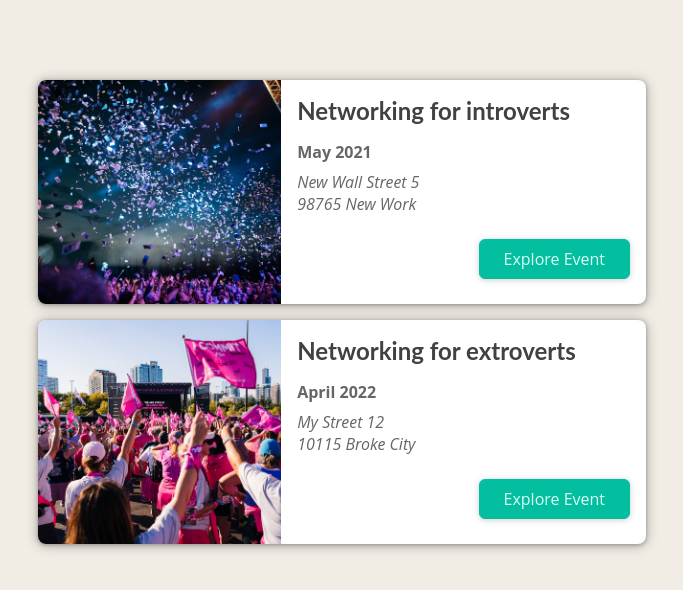
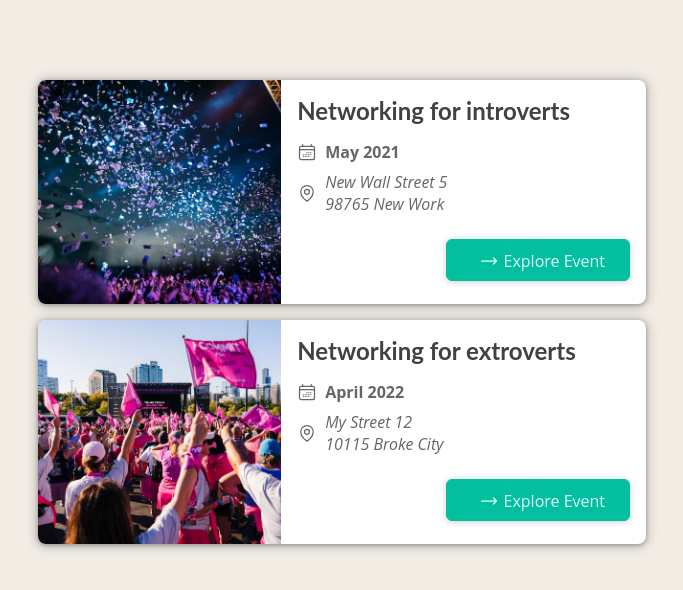
Before and after one commit to ashumsd7/next-project-events-file-based-router, a Next.js app: page / in a window 1280 px wide. Shown: the top 590 px of the page, without its empty margins (298-981 px from the left). Built offline with nearby package versions, Linux system fonts and the light colour scheme.

Commit message:
use icons

```diff
--- a/components/events/event-item.jsx
+++ b/components/events/event-item.jsx
@@ -2,6 +2,9 @@ import React from "react";
 import Link from "next/link";
 import classes from "./event-item.module.css";
 import Button from "../ui/button";
+import DateIcon from "../icons/date-icon";
+import ArrowIcon from "../icons/arrow-right-icon";
+import Addressicon from "../icons/address-icon";
 function EventItem({ item }) {
   const humanReadabelDate = new Date(item.date).toLocaleDateString("en-us", {
     date: "numeric",
@@ -17,15 +20,23 @@ function EventItem({ item }) {
       <div className={classes.content}>
         <div className={classes.summary}>
           <h2>{item.title}</h2>
-          <div>
+          <div className={classes.date}>
+            <DateIcon />
             <time>{humanReadabelDate}</time>
           </div>
-          <div>
+          <div className={classes.address}>
+            <Addressicon />{" "}
             <address className={classes.address}>{formattedAddress}</address>
           </div>
         </div>
         <div className={classes.actions}>
-          <Button link={exploreLink}>Explore Event</Button>
+          <Button link={exploreLink}>
+            {" "}
+            <span className={classes.icon}>
+              <ArrowIcon />
+            </span>
+            <span> Explore Event</span>
+          </Button>
         </div>
       </div>
     </li>
```
